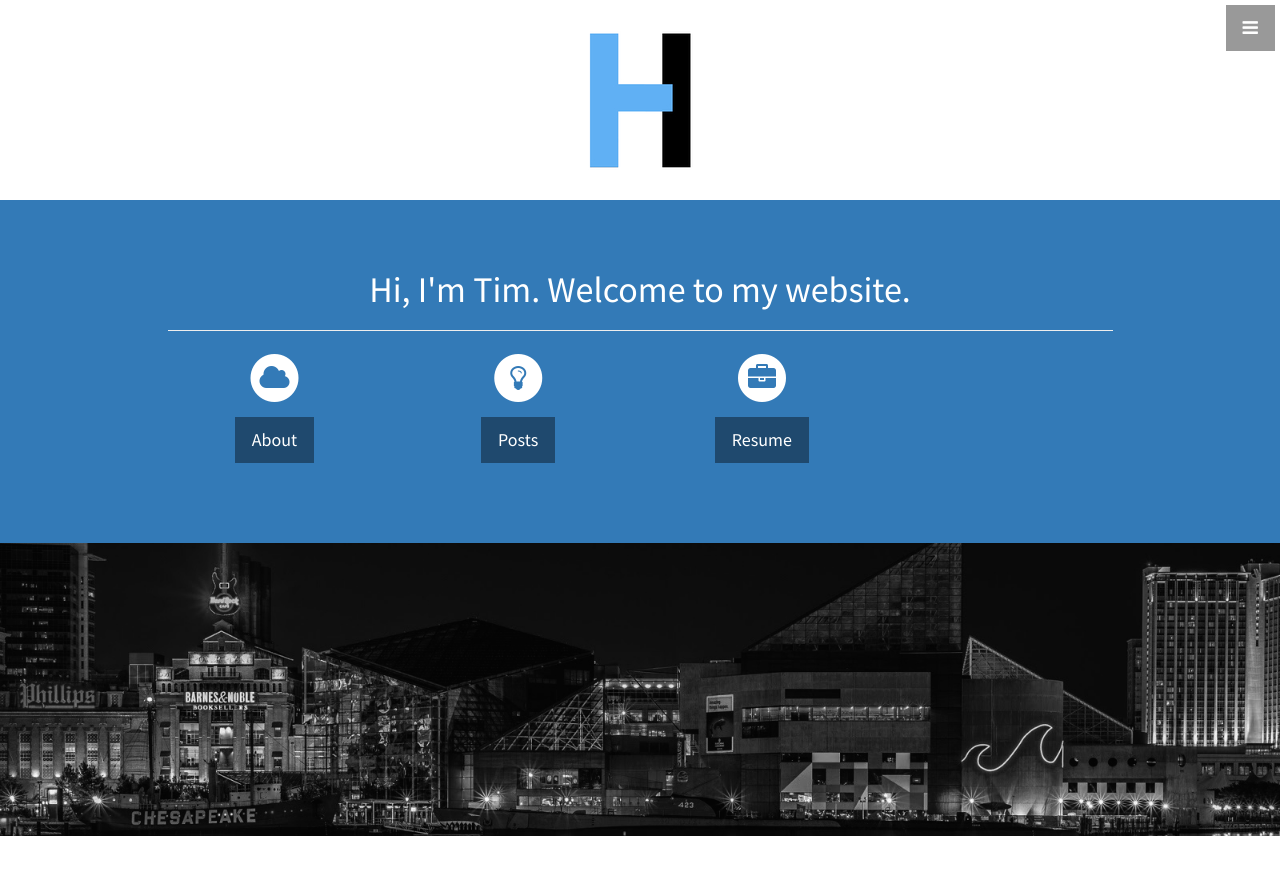
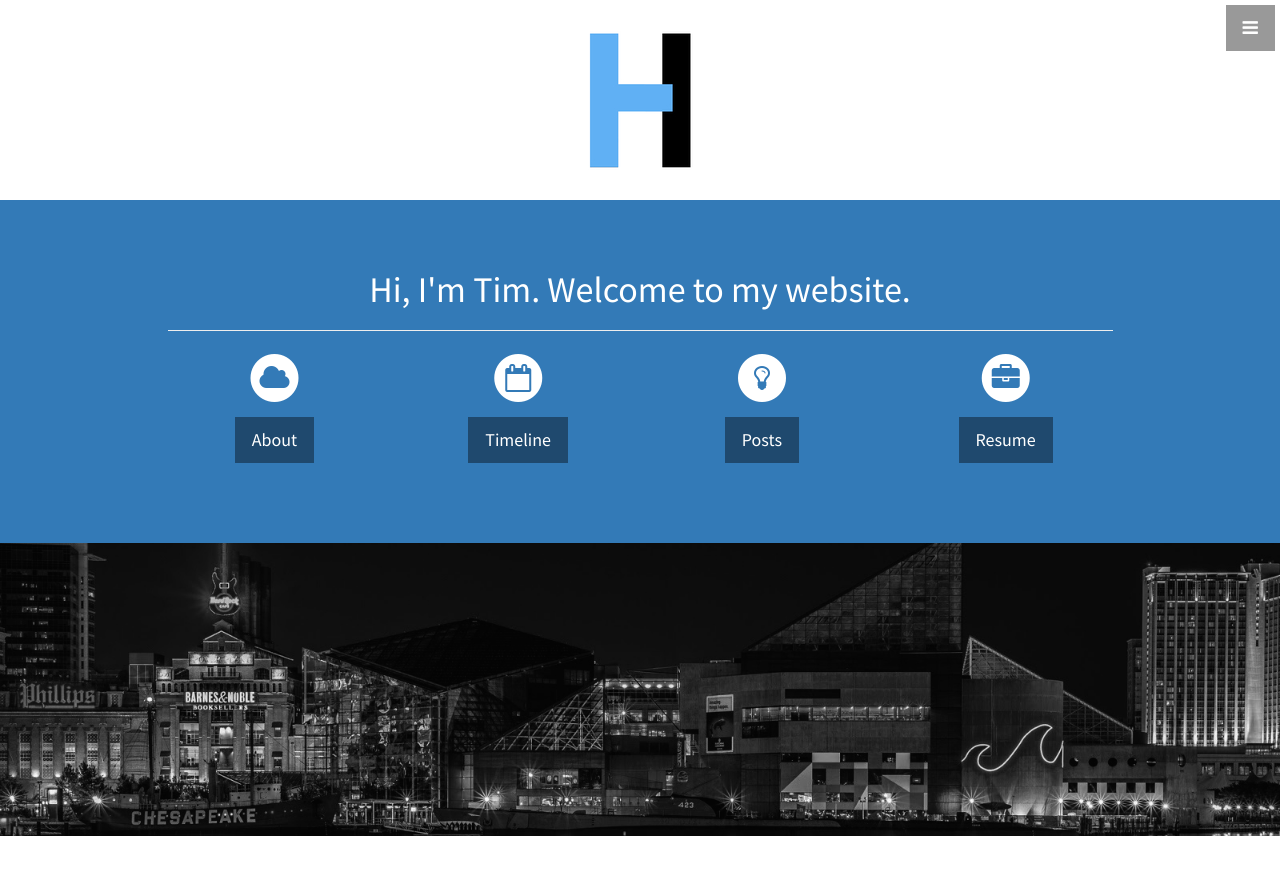
Before and after one commit to healyt22/healyt22.github.io, a Jekyll site: the page built from index.html, in a window 1280 px wide and 900 px high. Shown: the top 875 px of the window. Built offline with Jekyll 4.4.1, drawn with Linux system fonts in a browser that asks for light colours.

```diff
--- a/_includes/header.html
+++ b/_includes/header.html
@@ -22,6 +22,20 @@
                 </h4>
                 <p></p>
                 <a href="#about" class="btn btn-lg btn-dark">About</a>
+              </div>
+            </div>
+
+            <div class="col-md-3 col-sm-6">
+              <div class="service-item">
+                <span class="fa-stack fa-2x">
+                <i class="fa fa-circle fa-stack-2x"></i>
+                <i class="fa fa-calendar-o fa-stack-1x text-primary"></i>
+              </span>
+                <h4>
+                  <strong></strong>
+                </h4>
+                <p></p>
+                <a href="#timeline" class="btn btn-lg btn-dark">Timeline</a>
               </div>
             </div>
 
```
